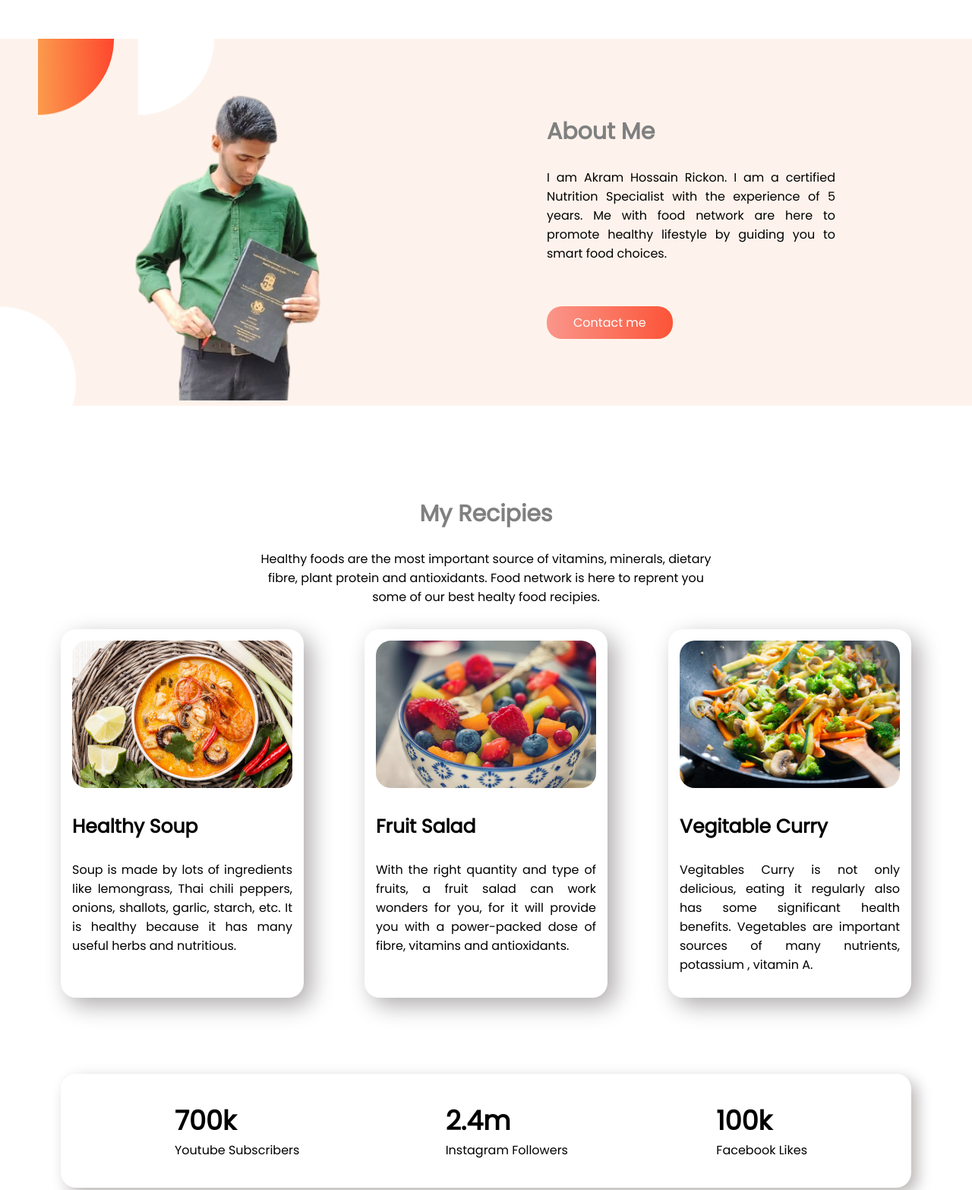
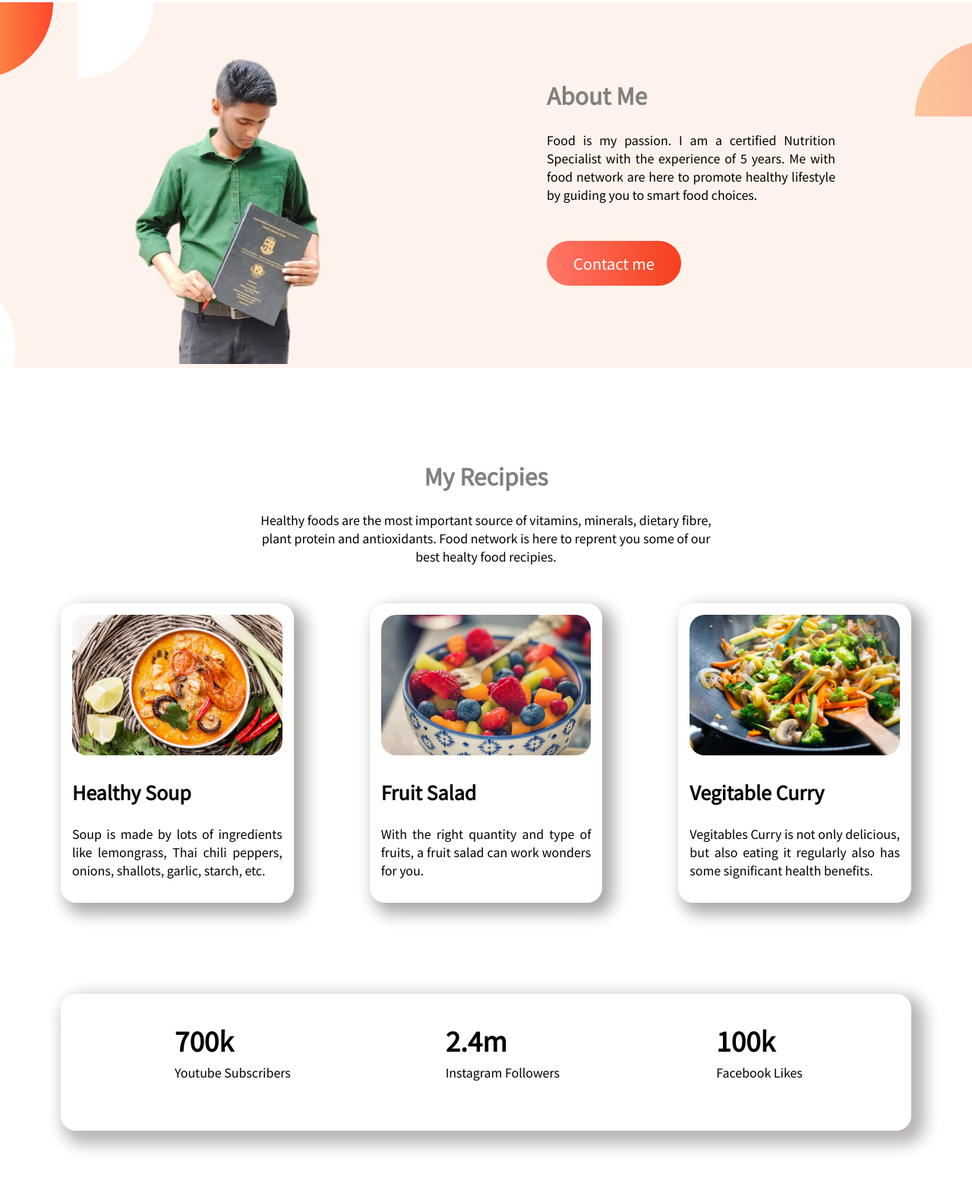
Before and after one commit to AkramRickon/Assignment-Food-Network, a plain HTML site: page index.html in a window 1280 px wide. Shown: the part 686-2252 px from the top of the page at 76% size. Drawn offline with Linux system fonts and the light colour scheme.

Commit message:
final touch

```diff
--- a/index.html
+++ b/index.html
@@ -10,7 +10,7 @@
 
     <link rel="preconnect" href="https://fonts.googleapis.com">
     <link rel="preconnect" href="https://fonts.gstatic.com" crossorigin>
-    <link href="https://fonts.googleapis.com/css2?family=Poppins&display=swap" rel="stylesheet">
+    <link href="https://fonts.googleapis.com/css2?family=Noto+Sans+JP&display=swap" rel="stylesheet">
 
 </head>
 
@@ -49,7 +49,7 @@
         </div>
         <div class="half-width">
             <h2 class="color-grey top-margin">About Me</h2>
-            <p id="about-me-padding" class="justify">I am Akram Hossain Rickon. I am a certified Nutrition Specialist with the experience of 5 years. Me with food network are here to promote healthy lifestyle by guiding you to smart food choices.</p>
+            <p id="about-me-padding" class="justify">Food is my passion. I am a certified Nutrition Specialist with the experience of 5 years. Me with food network are here to promote healthy lifestyle by guiding you to smart food choices.</p>
             <br><br>
             <a class="link-button" href="https://github.com/AkramRickon">Contact me</a>
         </div>
@@ -61,18 +61,18 @@
         <div id="my-recipie" class="align">Healthy foods are the most important source of vitamins, minerals, dietary fibre, plant protein and antioxidants. Food network is here to reprent you some of our best healty food recipies.
         </div>
 
-        <div class="display-card">
+        <div id="display-card">
             <div class="card">
                 <img src="images/Food/soup.jpg">
                 <h3>Healthy Soup</h3>
-                <p class="justify">Soup is made by lots of ingredients like lemongrass, Thai chili peppers, onions, shallots, garlic, starch, etc. It is healthy because it has many useful herbs and nutritious.</p>
+                <p class="justify">Soup is made by lots of ingredients like lemongrass, Thai chili peppers, onions, shallots, garlic, starch, etc.</p>
             </div>
 
 
             <div class="card" id="card-margin">
                 <img src="images/Food/salad.jpg">
                 <h3>Fruit Salad</h3>
-                <p class="justify">With the right quantity and type of fruits, a fruit salad can work wonders for you, for it will provide you with a power-packed dose of fibre, vitamins and antioxidants.
+                <p class="justify">With the right quantity and type of fruits, a fruit salad can work wonders for you.
                 </p>
             </div>
 
@@ -80,7 +80,7 @@
             <div class="card">
                 <img src="images/Food/vegitable.jpeg">
                 <h3>Vegitable Curry</h3>
-                <p class="justify">Vegitables Curry is not only delicious, eating it regularly also has some significant health benefits. Vegetables are important sources of many nutrients, potassium , vitamin A.</p>
+                <p class="justify">Vegitables Curry is not only delicious, but also eating it regularly also has some significant health benefits.</p>
             </div>
 
         </div>
--- a/style.css
+++ b/style.css
@@ -1,12 +1,12 @@
 body
 {
     margin:0;
-    font-family: 'Poppins', sans-serif;
+    font-family: 'Noto Sans JP', sans-serif;
 }
 h1
 {
     font-size:40px;
-    color:rgb(92, 88, 88);
+    color:rgb(88, 84, 84);
 }
 h2
 {
@@ -31,7 +31,7 @@ ul
 ul li
 {
     display:inline-block;
-    padding:10px;
+    padding:15px 20px;
 }
 ul li a
 {
@@ -60,6 +60,7 @@ ul li a:hover
 #order-p
 {
     color:rgb(119, 116, 116);
+    font-size:18px;
 }
 .half-width
 {
@@ -84,23 +85,25 @@ ul li a:hover
 {
     background-image: url("images/shapes/7.png");
     background-repeat: no-repeat;
+    background-position:top center;
 
 }
 .link-button
 {
     text-decoration: none;
-    background:linear-gradient(to right,rgb(250, 150, 139),rgb(252, 84, 55));
+    background:linear-gradient(to right,rgb(255, 119, 104),rgb(247, 63, 30));
     color:white;
-    padding:10px 35px;
-    border-radius:20px;
+    padding:15px 35px;
+    border-radius:35px;
     margin-top:10px;
+    font-size: 20px;
 }
 
 #my-recipie
 {
     width:600px;
     margin:auto;
-    margin-bottom:30px;
+    margin-bottom:50px;
 }
 
 .card
@@ -109,8 +112,7 @@ ul li a:hover
     background-color:white;
     padding:15px;
     border-radius:20px;
-    box-shadow:10px 10px 30px rgb(175, 171, 171);
-
+    box-shadow:10px 10px 20px 5px rgb(175, 171, 171);
 }
 .card img
 {
@@ -119,22 +121,22 @@ ul li a:hover
 }
 #card-margin
 {
-    margin-left:80px;
-    margin-right:80px;
+    margin-left:100px;
+    margin-right:100px;
 }
-.display-card
+#display-card
 {
     display:flex;
     margin-left:80PX;
     margin-right:80px;
-    margin-bottom: 100px;
+    margin-bottom: 120px;
 }
 
 .social-media
 {
     font-size:35px;
     font-weight: bold;
-    margin-bottom:0px;
+    margin-bottom:5px;
 }
 .social-media-width
 {
@@ -154,17 +156,18 @@ ul li a:hover
 #display-social-media
 {
     display:flex;
-    height:150px;
+    height:180px;
     margin-left:80px;
     margin-right:80px;
-    margin-bottom: 100px;
+    margin-bottom: 120px;
     border-radius:20px;
     background-color: white;
-    box-shadow: 8px 8px 20px rgb(187, 182, 182);
+    box-shadow: 10px 10px 20px 8px rgb(187, 182, 182);
+
 }
 .color-tomato
 {
-    color:tomato;
+    color:rgb(248, 84, 55);
 }
 .color-grey
 {
```
